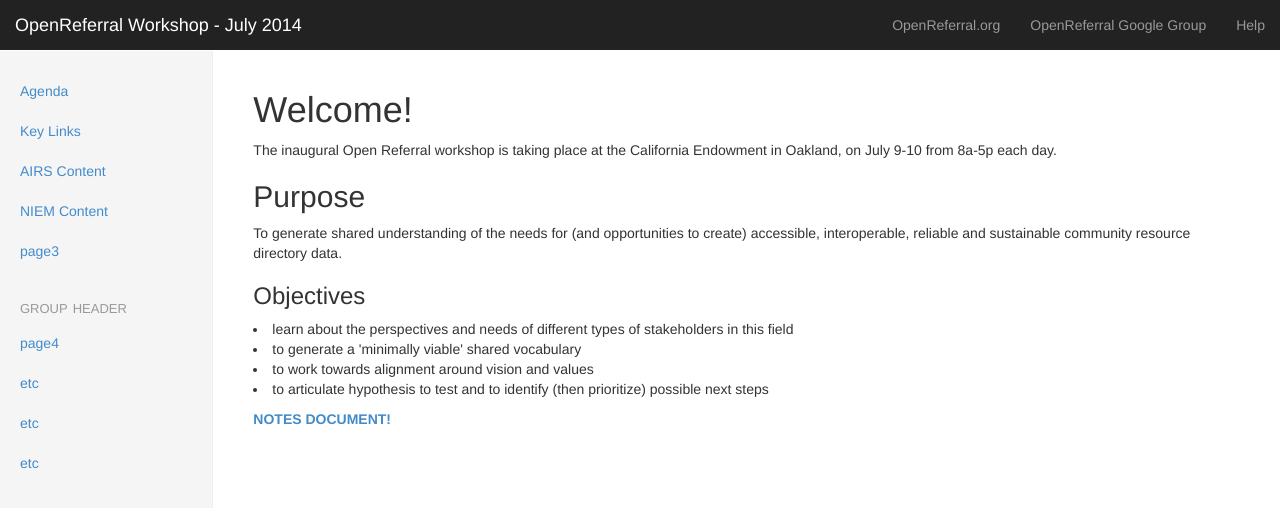
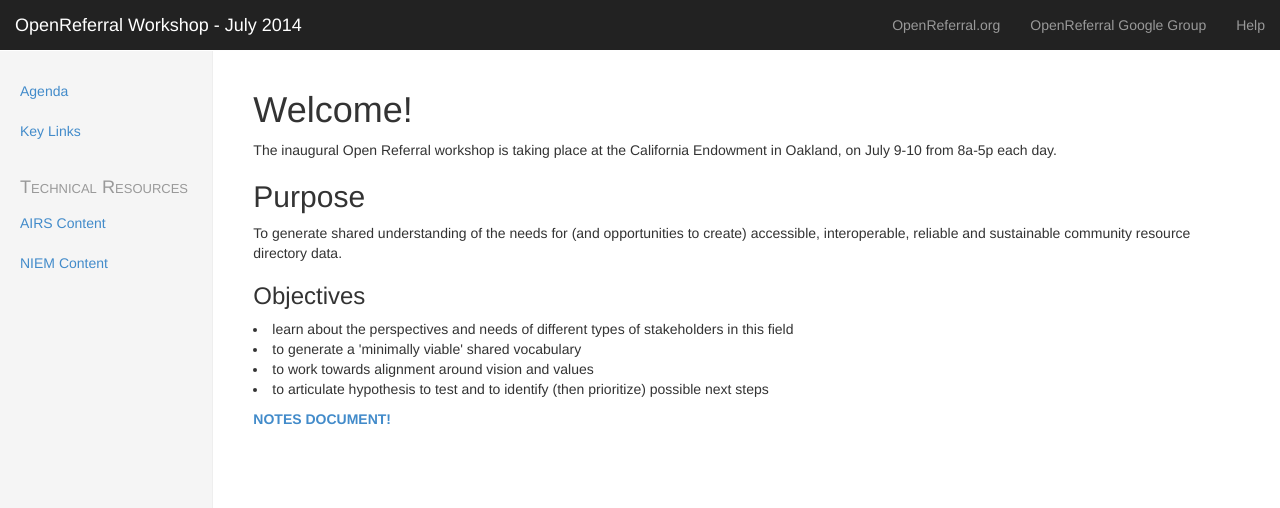
Before and after one commit to openreferral/workshop, a Jekyll site: the page built from index.html, in a window 1280 px wide. Shown: the top 508 px of the page. Built offline with Jekyll 4.4.1, drawn with Linux system fonts in a browser that asks for light colours; nearby versions of some CDN libraries.

Commit message:
remove placeholders from sidebar

```diff
--- a/_includes/side-nav.html
+++ b/_includes/side-nav.html
@@ -3,15 +3,10 @@
           <ul class="nav nav-sidebar">
             <li><a href="{{ site.baseurl }}agenda/">Agenda</a></li>
             <li><a href="{{ site.baseurl }}key-links/">Key Links</a></li>
+          </ul>
+          <ul class="nav nav-sidebar">
+            <li class="dropdown-header">Technical Resources</li>
             <li><a href="{{ site.baseurl }}airs/">AIRS Content</a></li>
             <li><a href="{{ site.baseurl }}niem/">NIEM Content</a></li>
-            <li><a href="{{ site.baseurl }}page3/">page3</a></li>
-          </ul>
-          <ul class="nav nav-sidebar">
-            <li class="dropdown-header">group header</li>
-            <li><a href="{{ site.baseurl }}page4/">page4</a></li>
-            <li><a href="#">etc</a></li>
-            <li><a href="#">etc</a></li>
-            <li><a href="#">etc</a></li>
           </ul>
         </div>
```
